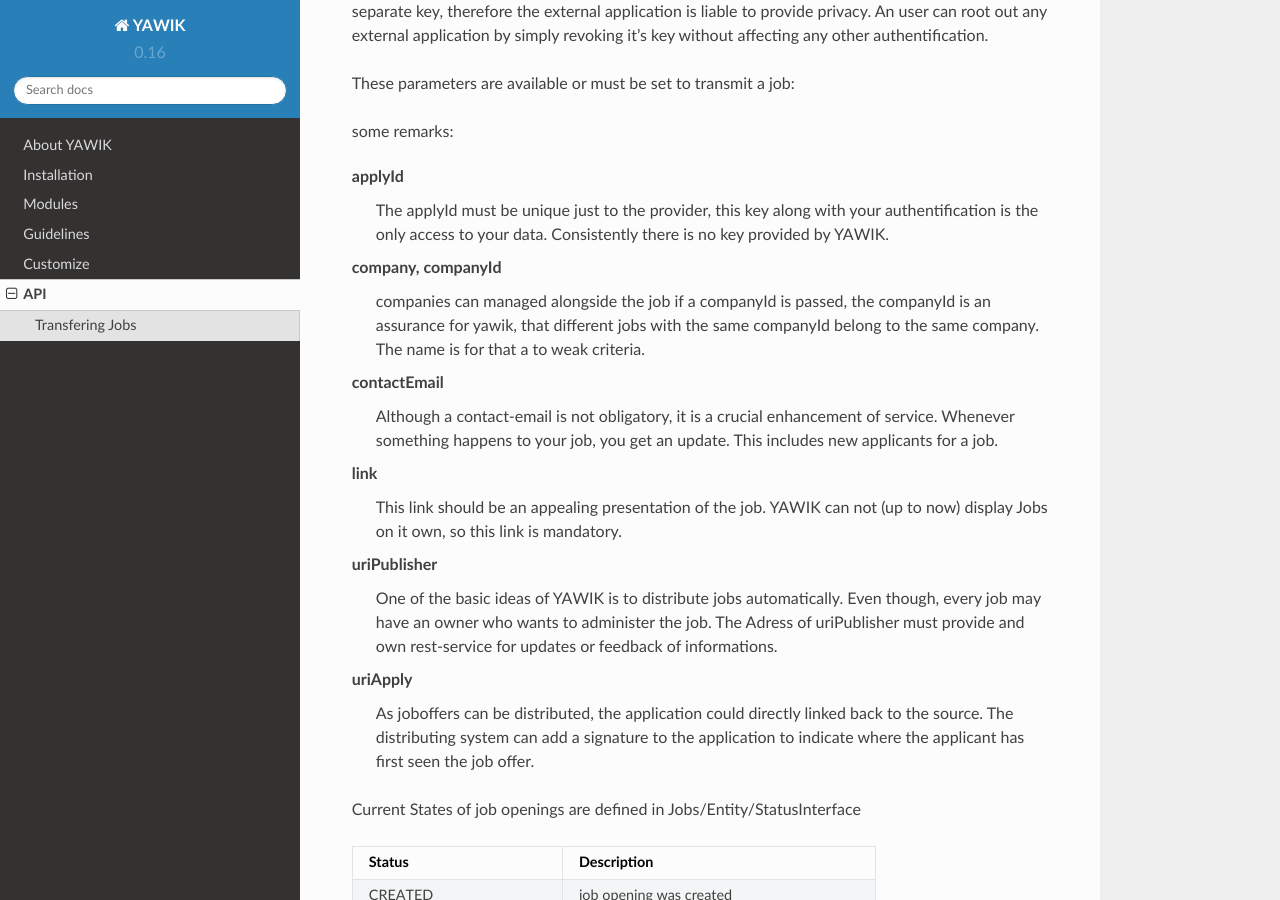
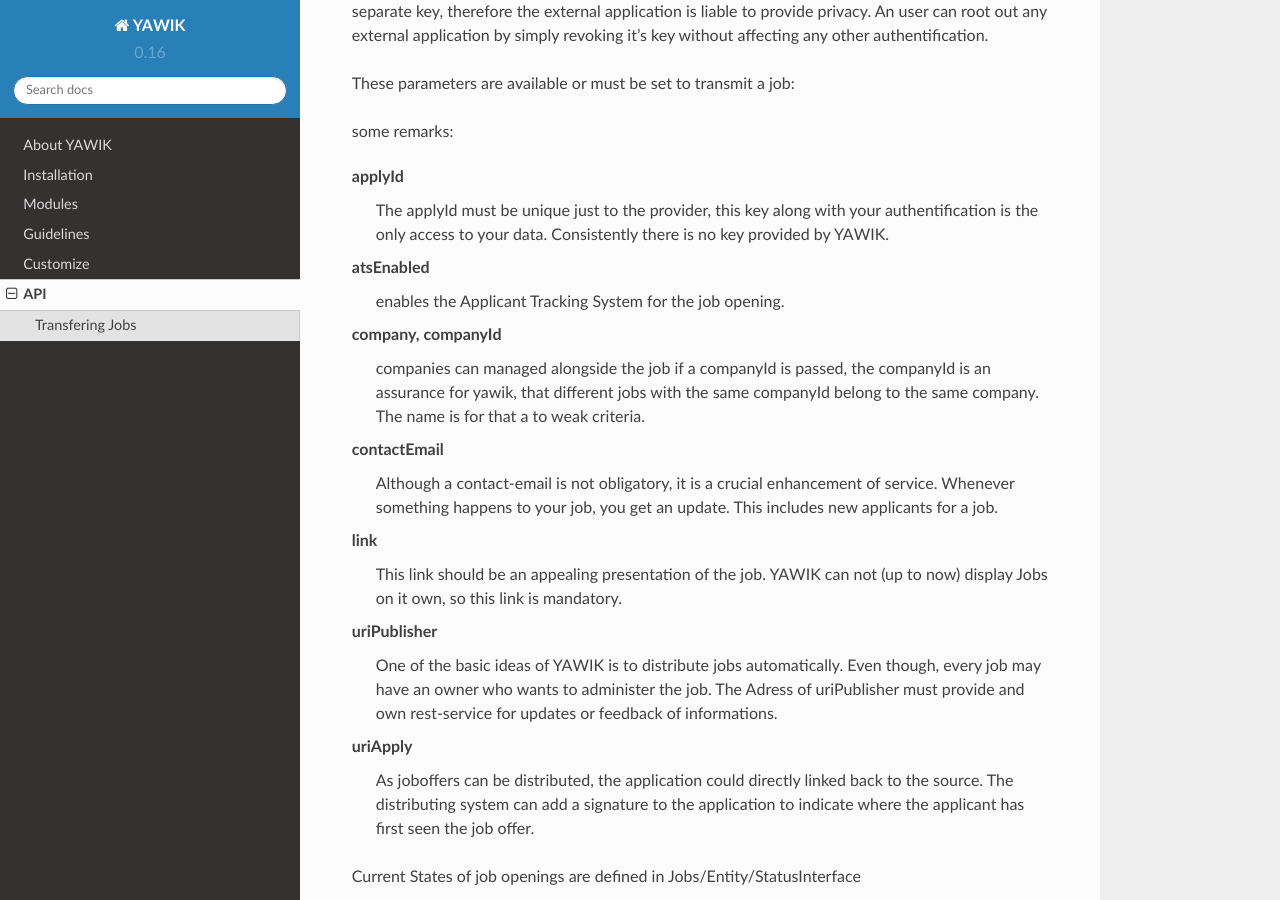
Before and after one commit to cross-solution/YawikDocs, a Sphinx documentation site: the page built from source/api.rst, in a window 1280 px wide and 900 px high, scrolled down 1232 px. Built offline with Sphinx 7.4.7 and the Read the Docs theme 2.0.0, drawn with Linux system fonts in a browser that asks for light colours; comment, search, counter and statistics services are not loaded.

Commit message:
renames camEnabled to atsEnabled

```diff
--- a/source/api.rst
+++ b/source/api.rst
@@ -87,7 +87,7 @@
 +-----------------+-------------------------+---------+----------+---------------------------------------------------------------------------+
 |uriPublisher     |http adress              |         |no        |who get the credit for any application                                     |
 +-----------------+-------------------------+---------+----------+---------------------------------------------------------------------------+
-|camEnabled       |boolean                  |         |no        |set to true shows up a link to an application form                         |
+|atsEnabled       |boolean                  |         |no        |set to true shows up a link to an application form                         |
 +-----------------+-------------------------+---------+----------+---------------------------------------------------------------------------+
 |uriApply         |http adress              |         |no        |adress to an external application form                                     |
 +-----------------+-------------------------+---------+----------+---------------------------------------------------------------------------+
@@ -97,6 +97,9 @@
 applyId
     The applyId must be unique just to the provider, this key along with your authentification is the only access to your data.
     Consistently there is no key provided by YAWIK.
+
+atsEnabled
+    enables the Applicant Tracking System for the job opening.
 
 company, companyId
     companies can managed alongside the job if a companyId is passed, the companyId is an assurance for yawik, that different jobs with the same companyId belong to the same company.
```
